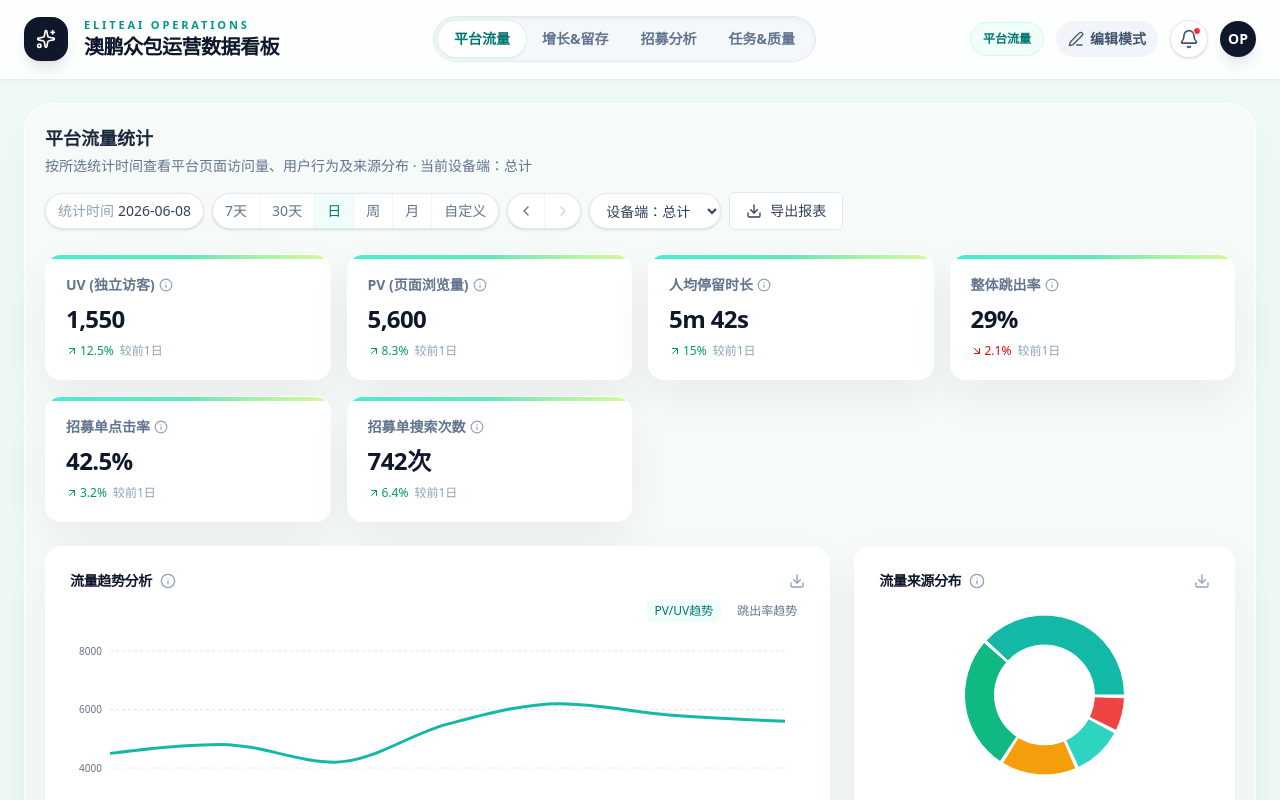
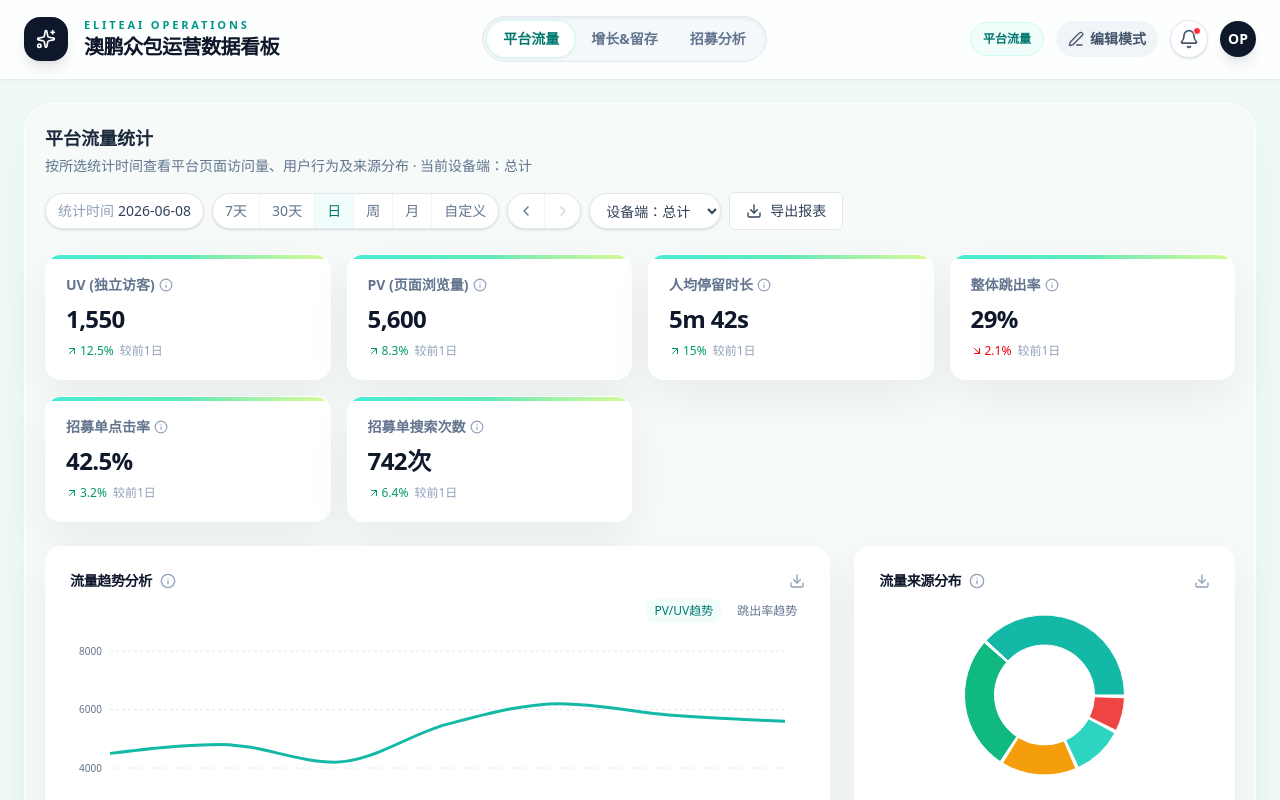
Before and after one commit to nolfacalatroni776-design/appen-crowd-dashboard, a React (Vite) app: page / in a window 1280 px wide. Shown: the top 800 px of the page. Built offline with nearby package versions, Linux system fonts and the light colour scheme.

Commit message:
Remove task quality module

```diff
--- a/src/components/Layout.tsx
+++ b/src/components/Layout.tsx
@@ -4,14 +4,12 @@ import { cn } from '@/src/lib/utils';
 import { useDashboard } from '@/src/context/DashboardContext';
 import GrowthRetention from '@/src/pages/tabs/GrowthRetention';
 import RecruitmentAnalysis from '@/src/pages/tabs/RecruitmentAnalysis';
-import TaskQuality from '@/src/pages/tabs/TaskQuality';
 import PlatformTraffic from '@/src/pages/tabs/PlatformTraffic';
 
 const tabs = [
   { id: 'traffic', label: '平台流量' },
   { id: 'growth', label: '增长&留存' },
   { id: 'recruitment', label: '招募分析' },
-  { id: 'task', label: '任务&质量' },
 ];
 
 export default function Layout() {
@@ -80,7 +78,6 @@ export default function Layout() {
           {activeTab === 'traffic' && <PlatformTraffic />}
           {activeTab === 'growth' && <GrowthRetention />}
           {activeTab === 'recruitment' && <RecruitmentAnalysis />}
-          {activeTab === 'task' && <TaskQuality />}
         </div>
       </main>
     </div>
```
Also changed, not shown: 1 other file (tests, documents, lock files or other folders).
